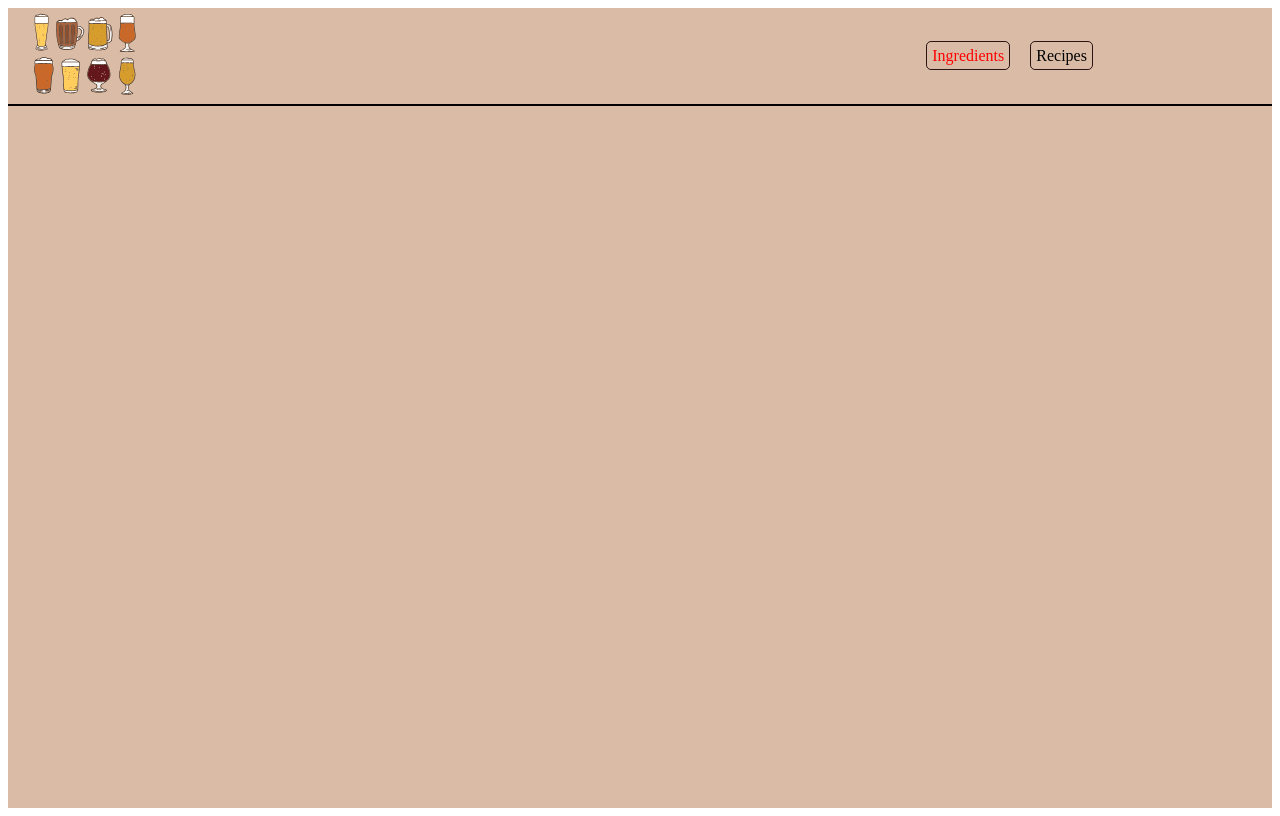
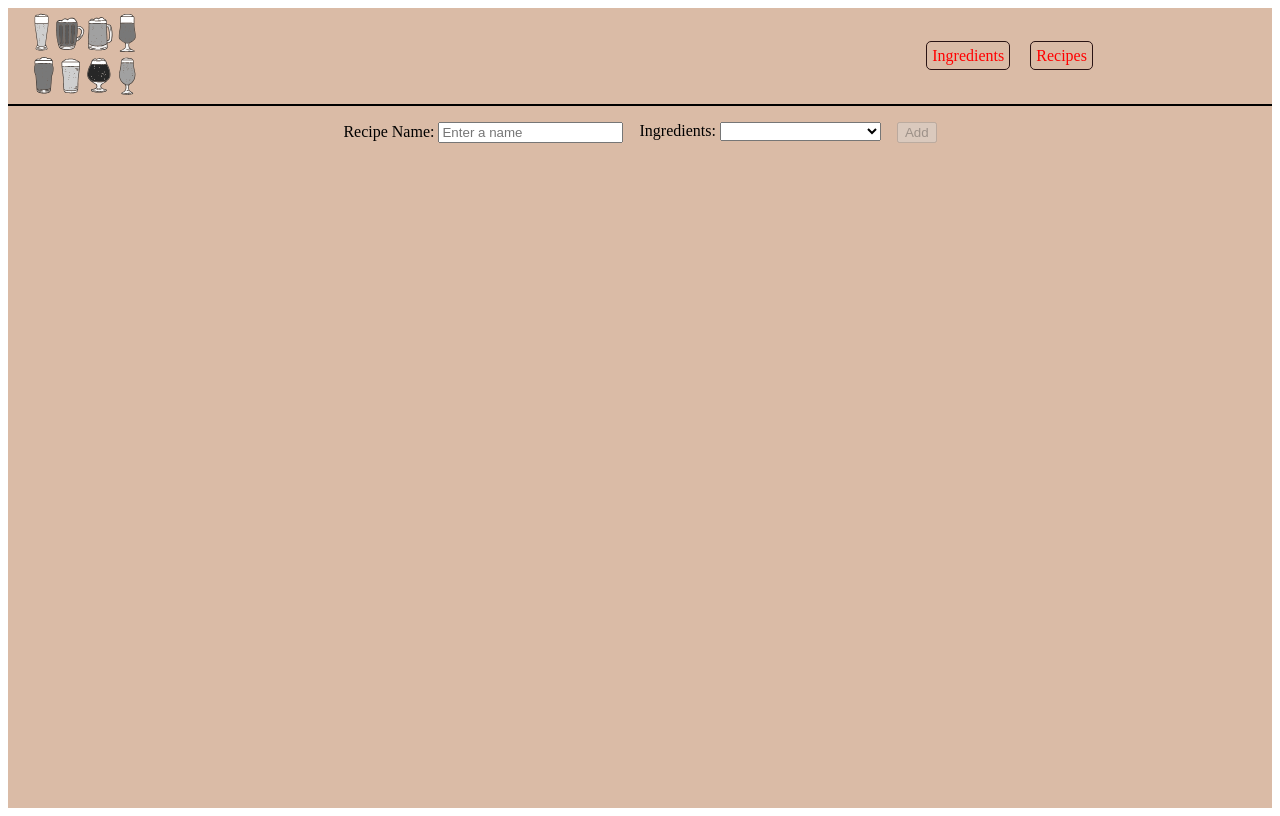
Before and after one commit to tomiludanyi/brew-manager, an Angular app: page /recipe-edit in a window 1280 px wide. Before the commit this address led to /. Built offline with nearby package versions, Linux system fonts and the light colour scheme; data requests are answered from the project's data file.

Commit message:
db extended; header recipes clickable, recipe creation set up; beers hover effect;

```diff
--- a/db.json
+++ b/db.json
@@ -364,16 +364,20 @@
             "description": "Indian Pale Ale",
             "ingredients": [
                 {
-          "ingredientId": 1,
-          "quantity": 4
+                    "id": 1,
+                    "name": "Malt"
                 },
                 {
-          "ingredientId": 2,
-          "quantity": 25
+                    "id": 2,
+                    "name": "Hops"
                 },
                 {
-          "ingredientId": 3,
-          "quantity": 1
+                    "id": 3,
+                    "name": "Yeast"
+                },
+                {
+                    "id": 4,
+                    "name": "Water"
                 }
             ]
         },
@@ -383,16 +387,24 @@
             "description": "Dark and Rich Stout",
             "ingredients": [
                 {
-          "ingredientId": 1,
-          "quantity": 5
+                    "id": 6,
+                    "name": "Malt Extract"
                 },
                 {
-          "ingredientId": 2,
-          "quantity": 20
+                    "id": 7,
+                    "name": "Crystal Malt"
                 },
                 {
-          "ingredientId": 3,
-          "quantity": 1
+                    "id": 8,
+                    "name": "Cascade Hops"
+                },
+                {
+                    "id": 9,
+                    "name": "Centennial Hops"
+                },
+                {
+                    "id": 3,
+                    "name": "Yeast"
                 }
             ]
         },
@@ -402,16 +414,181 @@
             "description": "Light and Refreshing",
             "ingredients": [
                 {
-          "ingredientId": 1,
-          "quantity": 3
+                    "id": 39,
+                    "name": "Munich Malt"
                 },
                 {
-          "ingredientId": 4,
-          "quantity": 10
+                    "id": 4,
+                    "name": "Water"
                 },
                 {
-          "ingredientId": 5,
-          "quantity": 0.5
+                    "id": 5,
+                    "name": "Sugar"
+                }
+            ]
+        },
+        {
+            "id": 4,
+            "name": "Belgian Tripel",
+            "description": "Strong and Fruity",
+            "ingredients": [
+                {
+                    "id": 20,
+                    "name": "Wyeast 3763"
+                },
+                {
+                    "id": 21,
+                    "name": "Belgian Candi Sugar"
+                },
+                {
+                    "id": 10,
+                    "name": "Simcoe Hops"
+                },
+                {
+                    "id": 7,
+                    "name": "Crystal Malt"
+                },
+                {
+                    "id": 6,
+                    "name": "Malt Extract"
+                }
+            ]
+        },
+        {
+            "id": 5,
+            "name": "American Pale Ale",
+            "description": "Hoppy and Citrusy",
+            "ingredients": [
+                {
+                    "id": 1,
+                    "name": "Malt"
+                },
+                {
+                    "id": 8,
+                    "name": "Cascade Hops"
+                },
+                {
+                    "id": 16,
+                    "name": "Wyeast 1056"
+                },
+                {
+                    "id": 4,
+                    "name": "Water"
+                }
+            ]
+        },
+        {
+            "id": 6,
+            "name": "Porter",
+            "description": "Robust and Malty",
+            "ingredients": [
+                {
+                    "id": 43,
+                    "name": "Chocolate Malt"
+                },
+                {
+                    "id": 9,
+                    "name": "Centennial Hops"
+                },
+                {
+                    "id": 3,
+                    "name": "Yeast"
+                },
+                {
+                    "id": 4,
+                    "name": "Water"
+                }
+            ]
+        },
+        {
+            "id": 7,
+            "name": "Saison",
+            "description": "Spicy and Fruity",
+            "ingredients": [
+                {
+                    "id": 18,
+                    "name": "Wyeast 3068"
+                },
+                {
+                    "id": 28,
+                    "name": "Coriander Seeds"
+                },
+                {
+                    "id": 29,
+                    "name": "Lemon Zest"
+                },
+                {
+                    "id": 4,
+                    "name": "Water"
+                }
+            ]
+        },
+        {
+            "id": 8,
+            "name": "Barleywine",
+            "description": "Strong and Caramelized",
+            "ingredients": [
+                {
+                    "id": 11,
+                    "name": "Citra Hops"
+                },
+                {
+                    "id": 21,
+                    "name": "Belgian Candi Sugar"
+                },
+                {
+                    "id": 48,
+                    "name": "Rye Malt"
+                },
+                {
+                    "id": 4,
+                    "name": "Water"
+                }
+            ]
+        },
+        {
+            "id": 9,
+            "name": "Session IPA",
+            "description": "Light and Hoppy",
+            "ingredients": [
+                {
+                    "id": 2,
+                    "name": "Hops"
+                },
+                {
+                    "id": 16,
+                    "name": "Wyeast 1056"
+                },
+                {
+                    "id": 4,
+                    "name": "Water"
+                },
+                {
+                    "id": 5,
+                    "name": "Sugar"
+                }
+            ]
+        },
+        {
+            "id": 10,
+            "name": "Mango Wheat",
+            "description": "Fruity and Refreshing",
+            "ingredients": [
+                {
+                    "id": 3,
+                    "name": "Yeast"
+                },
+                {
+                    "id": 39,
+                    "name": "Munich Malt"
+                },
+                {
+                    "id": 59,
+                    "name": "Mango Puree"
+                },
+                {
+                    "id": 4,
+                    "name": "Water"
                 }
             ]
         }
--- a/src/app/header/header.component.html
+++ b/src/app/header/header.component.html
@@ -1,10 +1,10 @@
 <header>
     <div class="header_wrapper">
-        <a [routerLink]="['']"><img src="assets/beers.svg" alt="beers"></a>
+        <a [routerLink]="['']"><img class="beers-image" src="assets/beers.svg" alt="beers"></a>
         <nav>
             <ul class="navbar_items">
                 <li><a [routerLink]="['/ingredient-list']">Ingredients</a></li>
-                <li><a>Recipes</a></li>
+                <li><a [routerLink]="['/recipe-edit']">Recipes</a></li>
             </ul>
         </nav>
     </div>
--- a/src/app/header/header.component.scss
+++ b/src/app/header/header.component.scss
@@ -14,6 +14,19 @@
     display: flex;
     justify-content: space-around;
     width: 40%;
+}
+
+.beers-image {
+    filter: grayscale(100%);
+    -webkit-filter: grayscale(100%);
+    -webkit-transition: all 2s ease;
+
+    &:hover {
+        filter: grayscale(0%);
+        -webkit-filter: grayscale(0%);
+        transition: 1s ease;
+
+    }
 }
 
 .navbar_items {
--- /dev/null
+++ b/src/app/recipes/recipe-edit/recipe-edit.component.css
@@ -0,0 +1,10 @@
+input.ng-invalid.ng-touched,
+textarea.ng-invalid.ng-touched {
+    border: 2px solid red;
+}
+
+.recipe-input {
+    display: flex;
+    gap: 1rem;
+    justify-content: center;
+}
--- /dev/null
+++ b/src/app/recipes/recipe-edit/recipe-edit.component.html
@@ -0,0 +1,15 @@
+<form [formGroup]="recipeForm" (ngSubmit)="onSubmit()">
+    <div class="recipe-input">
+        <div>
+            <label for="name">Recipe Name: </label>
+            <input type="text" id="name" formControlName="name" [placeholder]="recipeForm.get('name')?.touched ? '' : 'Enter a name'">
+        </div>
+        <div>
+            <label for="ingredient">Ingredients: </label>
+            <select id="ingredient" formControlName="ingredient">
+                <option *ngFor="let ingredient of ingredients" [value]="ingredient">{{ ingredient.name }}</option>
+            </select>
+        </div>
+        <button type="submit" [disabled]="!recipeForm.valid">Add</button>
+    </div>
+</form>
--- /dev/null
+++ b/src/app/recipes/recipe-edit/recipe-edit.component.ts
@@ -0,0 +1,31 @@
+import { Component, OnInit } from '@angular/core';
+import { FormControl, FormGroup, Validators } from "@angular/forms";
+import { Ingredient } from "../../ingredients/ingredient.model";
+import { IngredientService } from "../../ingredients/ingredient.service";
+
+@Component({
+    selector: 'app-recipe-edit',
+    templateUrl: './recipe-edit.component.html',
+    styleUrls: ['./recipe-edit.component.css']
+})
+export class RecipeEditComponent implements OnInit {
+    recipeForm!: FormGroup;
+    ingredients: Ingredient[] = [];
+
+    constructor(private ingredientService: IngredientService) {
+    }
+
+    ngOnInit(): void {
+        this.ingredientService.getIngredients().subscribe(ingredients => {
+            this.ingredients = ingredients;
+        });
+        this.recipeForm = new FormGroup({
+            'name': new FormControl(null, Validators.required),
+            'ingredient': new FormControl(null)
+        });
+    }
+
+    onSubmit() {
+
+    }
+}
```
Also changed, not shown: src/app/app.module.ts (+6 -2 lines). Lines whose indentation alone changed are shown as unchanged.
